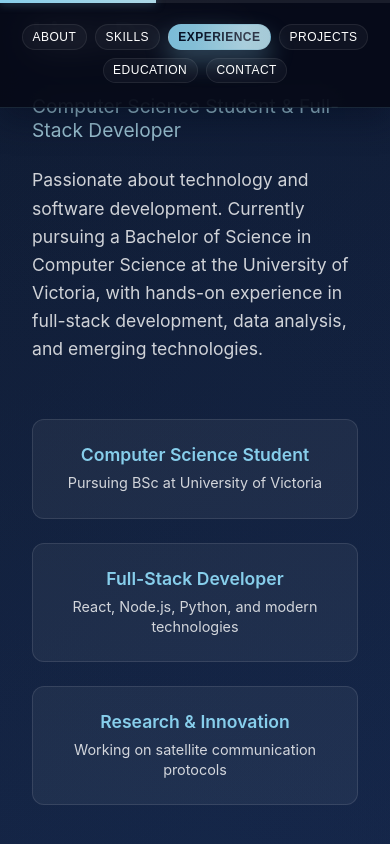
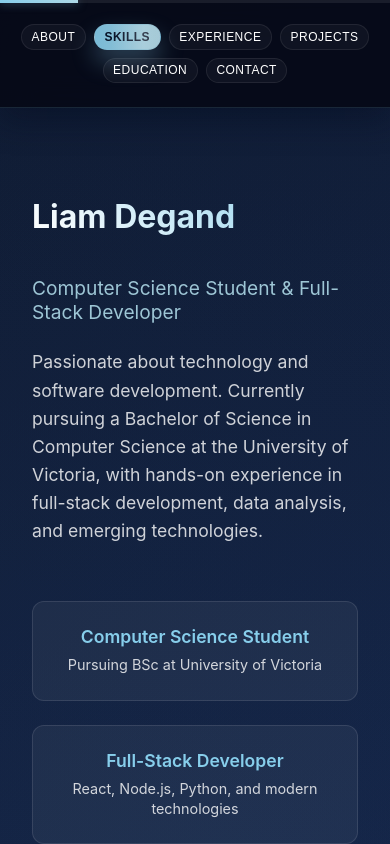
Before and after one commit to Popfizz013/Cursor-Hackathon, a React (Create React App) app: page / in a window 390 px wide. Shown: the top 844 px of the page. Built offline with nearby package versions, Linux system fonts and the light colour scheme; a web font is replaced by a local one.

Commit message:
Resolved issue with banner covering title page on smaller view widths

```diff
--- a/src/components/portfolio/PortfolioContainer.css
+++ b/src/components/portfolio/PortfolioContainer.css
@@ -1,5 +1,6 @@
 /* Portfolio Container Styles */
 .portfolio-container {
+  --nav-height: 96px;
   position: relative;
   width: 100%;
   min-height: 100vh;
@@ -7,7 +8,7 @@
   font-family: 'Inter', -apple-system, BlinkMacSystemFont, 'Segoe UI', sans-serif;
   overflow-x: hidden;
   background: var(--space-gradient);
-  padding-top: 0;
+  padding-top: calc(var(--nav-height) + 12px);
 }
 
 /* Navigation */
@@ -124,6 +125,11 @@
 
 /* Responsive Design */
 @media (max-width: 768px) {
+  .portfolio-container {
+    --nav-height: 140px;
+    padding-top: calc(var(--nav-height) + 12px);
+  }
+
   .nav-content {
     padding: 1rem;
     flex-direction: column;
@@ -147,6 +153,10 @@
 }
 
 @media (max-width: 480px) {
+  .portfolio-container {
+    --nav-height: 170px;
+  }
+
   .nav-sections {
     gap: 0.5rem;
   }
--- a/src/components/sections/SectionStyles.css
+++ b/src/components/sections/SectionStyles.css
@@ -14,6 +14,7 @@
   width: 100%;
   box-sizing: border-box;
   transition: none;
+  scroll-margin-top: calc(var(--nav-height, 96px) + 16px);
 }
 
 .section-content {
```
